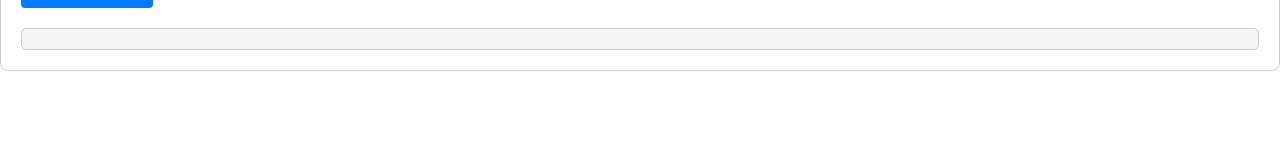
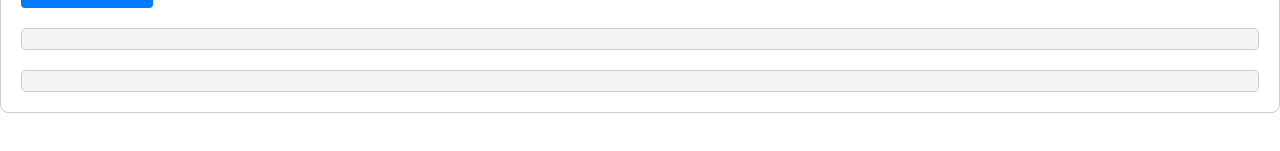
Before and after one commit to ebtalahiban/JSON-Processor-App, a React (Create React App) app in the folder client/: page / in a window 1280 px wide. Shown: the part 285-436 px from the top of the page. Built offline with nearby package versions, Linux system fonts and the light colour scheme.

Commit message:
Implement the count quantity of all object items per nesting layer in URL JSON response

```diff
--- a/client/src/components/UserInput.css
+++ b/client/src/components/UserInput.css
@@ -40,3 +40,19 @@
   .json-response pre {
     white-space: pre-wrap;
   }
+
+  .processed-response {
+    margin-top: 20px;
+    border: 1px solid #ccc;
+    padding: 10px;
+    background-color: #f5f5f5;
+    border-radius: 5px;
+  }
+
+  .processed-response h3 {
+    color: #333;
+  }
+
+  .processed-response p {
+    margin: 10px 0;
+  }
--- a/client/src/components/UserInput.js
+++ b/client/src/components/UserInput.js
@@ -6,6 +6,7 @@ const UserInput = () => {
   const [userText, setUserText] = useState('');
   const [backendResponse, setBackendResponse] = useState('');
   const [jsonResponse, setJsonResponse] = useState(null);
+  const [processedResponse, setProcessedResponse] = useState(null); // New state for processed response
 
   useEffect(() => {
     const storedUserText = localStorage.getItem('userText');
@@ -25,12 +26,35 @@ const UserInput = () => {
       console.log('Response from backend:', response.data);
       setBackendResponse(response.data.userText);
       setJsonResponse(response.data); // Set the JSON response in state
+
+      // Process the JSON response
+      if (response.data) {
+        const processed = processResponse(response.data);
+        setProcessedResponse(processed); // Set the processed response in state
+      }
     } catch (error) {
       console.error('Error querying backend:', error);
     }
   };
 
-  // Save userText to localStorage whenever it changes
+  const processResponse = (obj) => {
+    const processLayer = (layer, depth) => {
+      const processedLayer = {};
+      processedLayer['objectCount'] = Object.keys(layer).length;
+      for (const key in layer) {
+        const processedKey = `${key} ${depth}`;
+        if (typeof layer[key] === 'object') {
+          processedLayer[processedKey] = processLayer(layer[key], depth + 1);
+        } else {
+          processedLayer[processedKey] = layer[key];
+        }
+      }
+      return processedLayer;
+    };
+
+    return processLayer(obj, 1);
+  };
+
   useEffect(() => {
     localStorage.setItem('userText', userText);
   }, [userText]);
@@ -64,6 +88,14 @@ const UserInput = () => {
           </div>
         )}
       </div>
+      <div className="processed-response">
+        {processedResponse && (
+          <div>
+            <h3>Processed Response:</h3>
+            <pre>{JSON.stringify(processedResponse, null, 2)}</pre>
+          </div>
+        )}
+      </div>
     </div>
   );
 };
```
